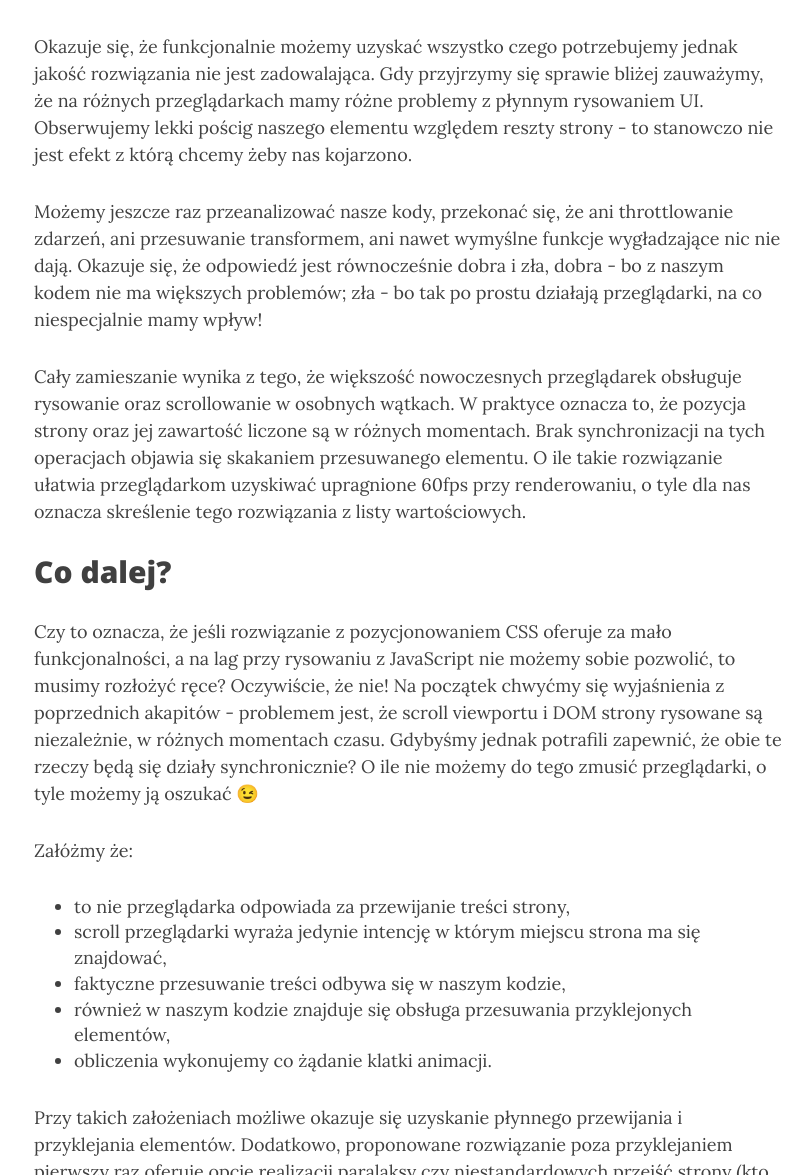
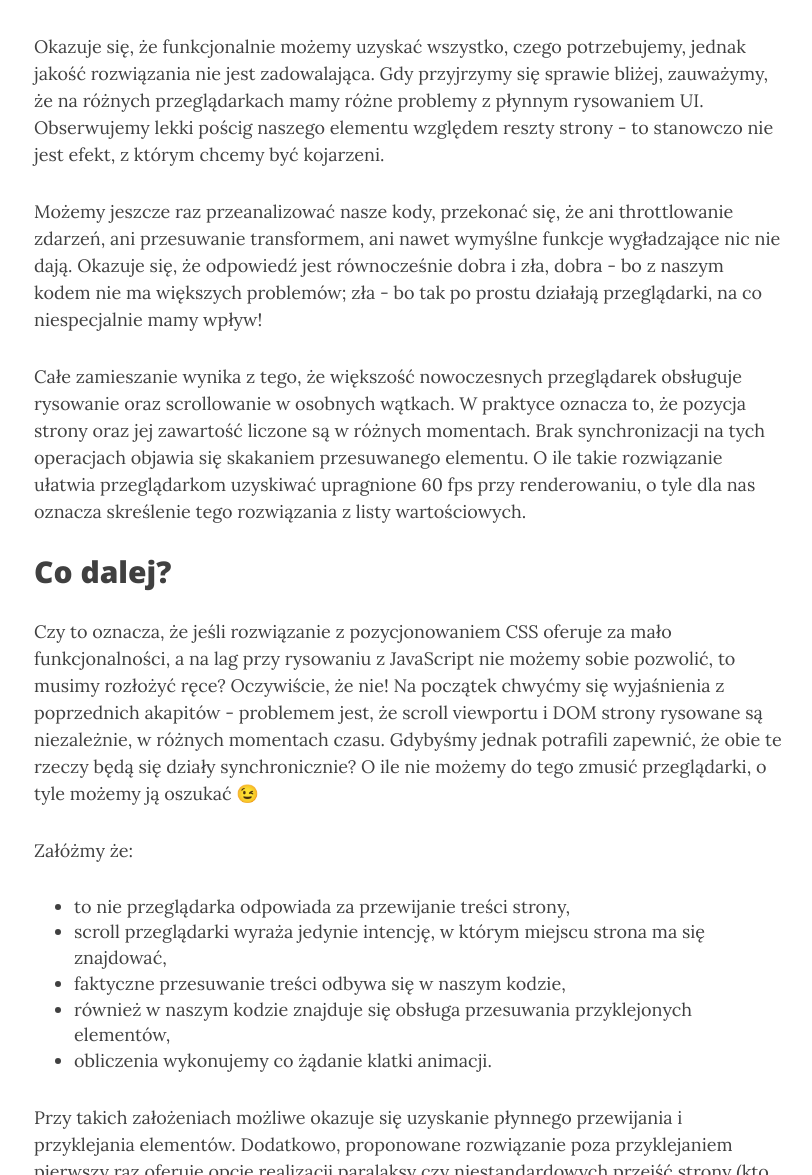
Before and after one commit to glipecki/glipecki.github.io, a Jekyll site: the page built from _posts/2019-01-11-pozycjonowanie-zale-ne-od-scrolla.md, in a window 1280 px wide and 1400 px high, scrolled down 2104 px, cut to the strip 225-1400 px from the top of the window. Shown: the whole strip, without its empty margins (231-1043 px from the left). Built offline with Jekyll 4.4.1, drawn with Linux system fonts in a browser that asks for light colours; nearby versions of some CDN libraries; comment, search, counter and statistics services are not loaded; some of the changed text lies outside the part shown.

Commit message:
Update 2019-01-11-pozycjonowanie-zale-ne-od-scrolla.md

```diff
--- a/_posts/2019-01-11-pozycjonowanie-zale-ne-od-scrolla.md
+++ b/_posts/2019-01-11-pozycjonowanie-zale-ne-od-scrolla.md
@@ -3,7 +3,7 @@
 published: true
 title: Pozycjonowanie zależne od scrolla
 ---
-Czasem zachodzi potrzeba uzależnienia pozycji elementu od scrolla okna. Czy to na potrzeby przyklejenia w widocznym obszarze, czy też stworzenia efektu paralaksy lub niestandardowego flow nawigacji. Temat wydawałby się oczywisty gdyby nie to, że celowo wprowadzimy sobie dodatkowe ograniczenia (co wcale nie jest takie niecodziennie uwzględniając fantazję działów UI/UX ;-)).
+Czasem zachodzi potrzeba uzależnienia pozycji elementu od scrolla okna, czy to na potrzeby przyklejenia w widocznym obszarze, czy też stworzenia efektu paralaksy lub niestandardowego flow nawigacji. Temat wydawałby się oczywisty, gdyby nie to, że celowo wprowadzimy sobie dodatkowe ograniczenia (co wcale nie jest takie niecodziennie, uwzględniając fantazję działów UI/UX ;-)).
 
 ## Podejście 1: tylko CSS
 * `position: fixed`,
@@ -17,7 +17,7 @@
 * fixed zawsze tworzy nowy stacking context.
 
 Stosując pozycjonowanie sticky:
-* jeżeli element będzie wyższy niż viewport to nie będziemy mieli możliwości obejrzeć niemieszczącej się zawartości,
+* jeżeli element będzie wyższy niż viewport, to nie będziemy mieli możliwości obejrzeć niemieszczącej się zawartości,
 * sticky zawsze tworzy nowy stacking context,
 * sticky czasem może zaskoczyć swoim działaniem (przykładowo [issue w3c](https://github.com/w3c/csswg-drafts/issues/865)).
 
@@ -26,7 +26,7 @@
 W wielu przypadkach fixed lub sticky załatwią problem. Jeśli jednak potrzebujesz czegoś więcej, czytaj dalej.
 
 ## Podejście 2: JavaScript
-„Nie ma takiej rzeczy której bym nie napisał w JavaScript.” 😉
+„Nie ma takiej rzeczy, której bym nie napisał w JavaScript.” 😉
 
 Przeglądarki oferują nam zdarzenie związane ze scrollowaniem treści. Na zdarzenie możemy nasłuchiwać przez zdefiniowanie własności `target.onscroll`, czy też bardziej elastycznie, dodając listener przez `target.addEventListner(’scroll’)`. Teoretycznie wystarczyłoby już tylko przeliczać pozycję przyklejanego elementu, obsłużyć przewijanie w dwóch kierunkach i nie zapomnieć o użyciu najmniej obciążającej metody przesuwania elementów po ekranie. Co może pójść źle? Sprawdźmy prosty przykład.
 
@@ -38,18 +38,18 @@
 
 <iframe width="560" height="315" src="https://www.youtube-nocookie.com/embed/86dZ7HguQWY" frameborder="0" allow="accelerometer; autoplay; encrypted-media; gyroscope; picture-in-picture" allowfullscreen></iframe>
 
-Okazuje się, że funkcjonalnie możemy uzyskać wszystko czego potrzebujemy jednak jakość rozwiązania nie jest zadowalająca. Gdy przyjrzymy się sprawie bliżej zauważymy, że na różnych przeglądarkach mamy różne problemy z płynnym rysowaniem UI. Obserwujemy lekki pościg naszego elementu względem reszty strony - to stanowczo nie jest efekt z którą chcemy żeby nas kojarzono.
+Okazuje się, że funkcjonalnie możemy uzyskać wszystko, czego potrzebujemy, jednak jakość rozwiązania nie jest zadowalająca. Gdy przyjrzymy się sprawie bliżej, zauważymy, że na różnych przeglądarkach mamy różne problemy z płynnym rysowaniem UI. Obserwujemy lekki pościg naszego elementu względem reszty strony - to stanowczo nie jest efekt, z którym chcemy być kojarzeni.
 
 Możemy jeszcze raz przeanalizować nasze kody, przekonać się, że ani throttlowanie zdarzeń, ani przesuwanie transformem, ani nawet wymyślne funkcje wygładzające nic nie dają. Okazuje się, że odpowiedź jest równocześnie dobra i zła, dobra - bo z naszym kodem nie ma większych problemów; zła - bo tak po prostu działają przeglądarki, na co niespecjalnie mamy wpływ!
 
-Cały zamieszanie wynika z tego, że większość nowoczesnych przeglądarek obsługuje rysowanie oraz scrollowanie w osobnych wątkach. W praktyce oznacza to, że pozycja strony oraz jej zawartość liczone są w różnych momentach. Brak synchronizacji na tych operacjach objawia się skakaniem przesuwanego elementu. O ile takie rozwiązanie ułatwia przeglądarkom uzyskiwać upragnione 60fps przy renderowaniu, o tyle dla nas oznacza skreślenie tego rozwiązania z listy wartościowych.
+Całe zamieszanie wynika z tego, że większość nowoczesnych przeglądarek obsługuje rysowanie oraz scrollowanie w osobnych wątkach. W praktyce oznacza to, że pozycja strony oraz jej zawartość liczone są w różnych momentach. Brak synchronizacji na tych operacjach objawia się skakaniem przesuwanego elementu. O ile takie rozwiązanie ułatwia przeglądarkom uzyskiwać upragnione 60 fps przy renderowaniu, o tyle dla nas oznacza skreślenie tego rozwiązania z listy wartościowych.
 
 ## Co dalej?
 Czy to oznacza, że jeśli rozwiązanie z pozycjonowaniem CSS oferuje za mało funkcjonalności, a na lag przy rysowaniu z JavaScript nie możemy sobie pozwolić, to musimy rozłożyć ręce? Oczywiście, że nie! Na początek chwyćmy się wyjaśnienia z poprzednich akapitów - problemem jest, że scroll viewportu i DOM strony rysowane są niezależnie, w różnych momentach czasu. Gdybyśmy jednak potrafili zapewnić, że obie te rzeczy będą się działy synchronicznie? O ile nie możemy do tego zmusić przeglądarki, o tyle możemy ją oszukać 😉
 
 Załóżmy że:
 * to nie przeglądarka odpowiada za przewijanie treści strony,
-* scroll przeglądarki wyraża jedynie intencję w którym miejscu strona ma się znajdować,
+* scroll przeglądarki wyraża jedynie intencję, w którym miejscu strona ma się znajdować,
 * faktyczne przesuwanie treści odbywa się w naszym kodzie,
 * również w naszym kodzie znajduje się obsługa przesuwania przyklejonych elementów,
 * obliczenia wykonujemy co żądanie klatki animacji.
@@ -81,7 +81,7 @@
 <iframe width="560" height="315" src="https://www.youtube.com/embed/GqopRJ1vuC8" frameborder="0" allow="accelerometer; autoplay; encrypted-media; gyroscope; picture-in-picture" allowfullscreen></iframe>
 
 ## Sukces?
-Samodzielna obsługa scrollowania może być kusząca przy realizacji niestandardowych przepływów ekranów, animacji, czy skomplikowanych interfejsów użytkownika. Zawsze jednak należy pamiętać, że przerzucamy na własną implementację ciężar obsługi czegoś co jest robione dobrze przez każdą przeglądarkę. Czasem lepszym rozwiązaniem będzie znalezienie uproszczeń w wymaganiach, a czasem będziemy mogli wziąć na siebie takie trade-off 🙂
+Samodzielna obsługa scrollowania może być kusząca przy realizacji niestandardowych przepływów ekranów, animacji, czy skomplikowanych interfejsów użytkownika. Zawsze jednak należy pamiętać, że przerzucamy na własną implementację ciężar obsługi czegoś, co jest robione dobrze przez każdą przeglądarkę. Czasem lepszym rozwiązaniem będzie znalezienie uproszczeń w wymaganiach, a czasem będziemy mogli wziąć na siebie takie trade-off 🙂
 
 Czy ktoś stosuje takie podejścia? Tak, przykładem niech będzie apple.com, gdzie przewijane początkowo jest pionowe, następnie poziome i na końcu znowu pionowe 😉
 <iframe width="560" height="315" src="https://www.youtube.com/embed/wMdNDHM2wrc" frameborder="0" allow="accelerometer; autoplay; encrypted-media; gyroscope; picture-in-picture" allowfullscreen></iframe>
```
